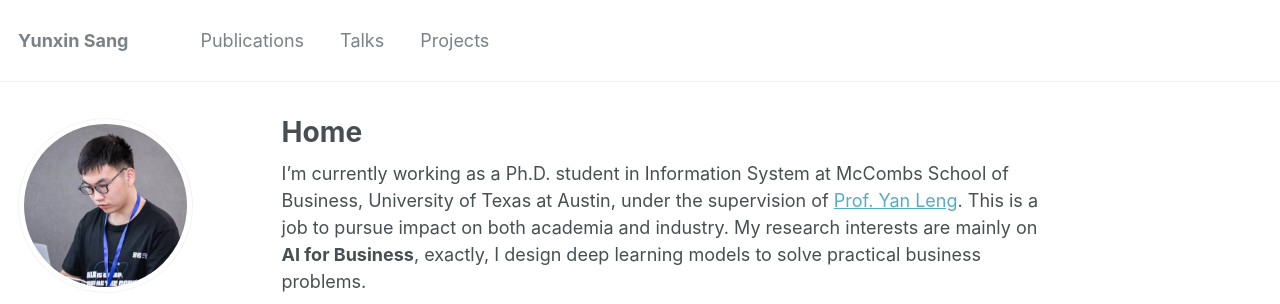
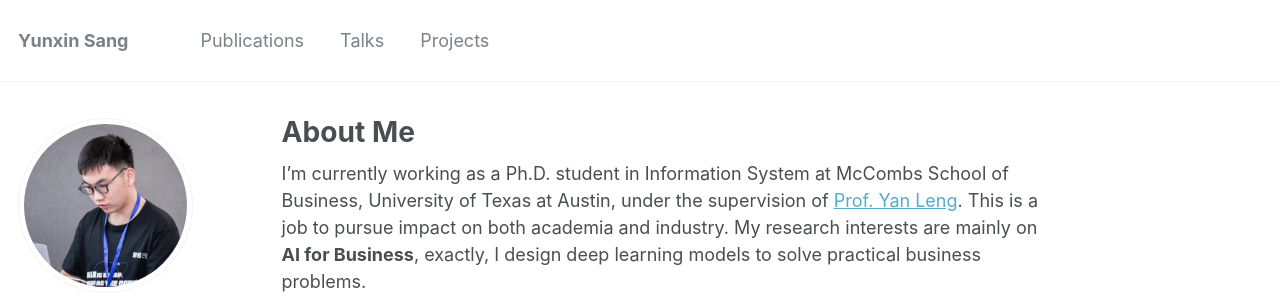
Before and after one commit to sangyx/sangyx.github.io, a Jekyll site: the page built from _pages/about.md, in a window 1280 px wide and 900 px high. Shown: the top 304 px of the window. Built offline with Jekyll 4.4.1, drawn with Linux system fonts in a browser that asks for light colours.

Commit message:
update about

```diff
--- a/_pages/about.md
+++ b/_pages/about.md
@@ -1,6 +1,6 @@
 ---
 permalink: /
-title: "Home"
+title: "About Me"
 excerpt: "Home"
 author_profile: true
 redirect_from:
```
